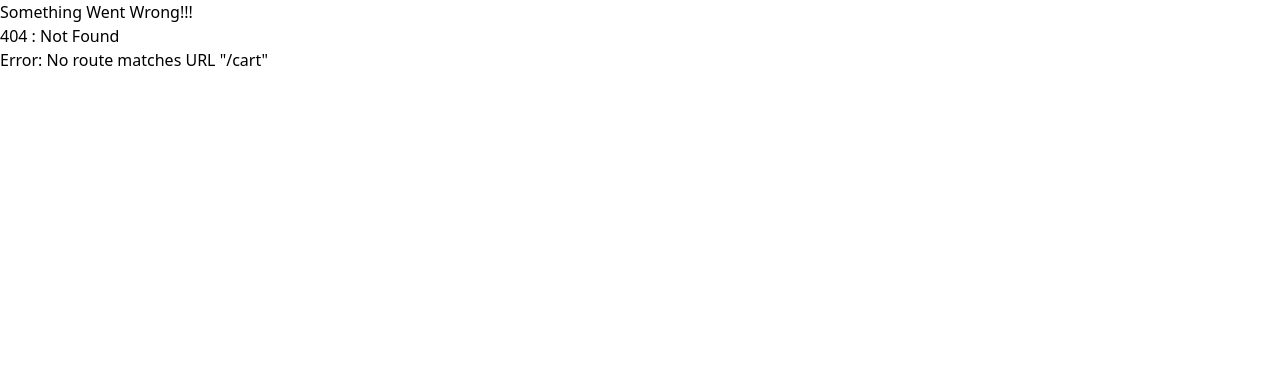
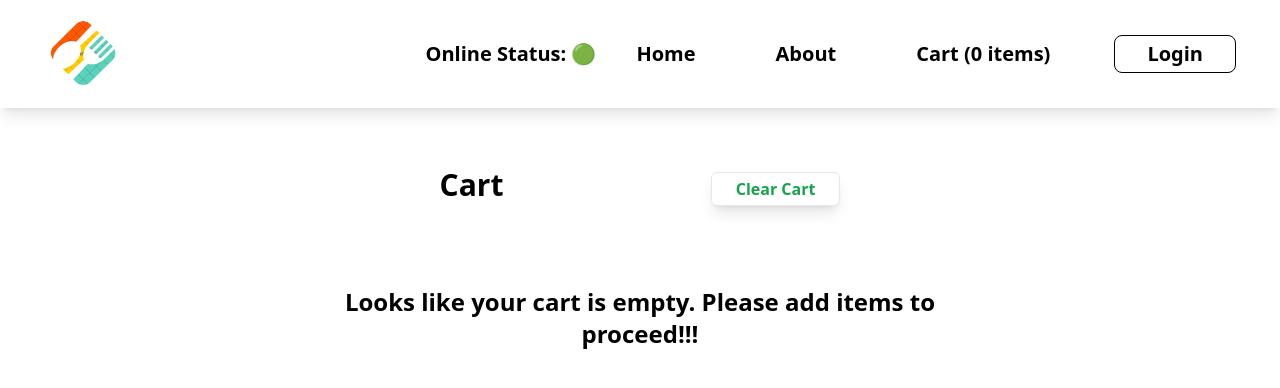
Before and after one commit to AshwinKumarSharma/Food-Delivery-App, a React (Vite) app: page /cart in a window 1280 px wide. Before the commit this address had no page. Shown: the top 388 px of the page. Built offline with nearby package versions, Linux system fonts and the light colour scheme.

Commit message:
added cart page and functionality using redux toolit

```diff
--- a/package.json
+++ b/package.json
@@ -24,8 +24,10 @@
     "@fortawesome/free-regular-svg-icons": "^6.4.0",
     "@fortawesome/free-solid-svg-icons": "^6.4.0",
     "@fortawesome/react-fontawesome": "^0.2.0",
+    "@reduxjs/toolkit": "^1.9.5",
     "react": "^18.2.0",
     "react-dom": "^18.2.0",
+    "react-redux": "^8.1.2",
     "react-router-dom": "^6.14.2"
   },
   "browserslist": [
--- a/src/App.js
+++ b/src/App.js
@@ -6,14 +6,19 @@ import { Outlet, RouterProvider, createBrowserRouter } from "react-router-dom";
 import About from "./components/About";
 import Error from "./components/Error";
 import RestaurantMenu from "./components/RestaurantMenu";
+import { Provider } from "react-redux";
+import appStore from "./utils/appStore";
+import Cart from "./components/Cart";
 
 
 
 const AppLayout = () => (
-    <div className="app">
-        <Header />
-        <Outlet />
-    </div>
+    <Provider store={appStore}>
+        <div className="app">
+            <Header />
+            <Outlet />
+        </div>
+    </Provider>
 );
 
 const appRouter = createBrowserRouter([
@@ -32,7 +37,11 @@ const appRouter = createBrowserRouter([
             {
                 path: "/restaurant/:restaurantId",
                 element: <RestaurantMenu />
-            }
+            },
+            {
+                path: "/cart",
+                element: <Cart />
+            },
         ],
         errorElement: <Error />
     },
--- /dev/null
+++ b/src/components/Cart.js
@@ -0,0 +1,30 @@
+import { useDispatch, useSelector } from "react-redux";
+import MenuListItems from "./MenuListItems";
+import { store } from "@reduxjs/toolkit";
+import { clearCart } from "../utils/cartSlice";
+
+const Cart = () => {
+
+    const cartItems = useSelector((store) => store.cart.items)
+
+    const dispatch = useDispatch();
+
+    const handleClearCart = () => {
+        dispatch(clearCart());
+    }
+
+    return (
+        <div className="text-center p-4 w-6/12  m-auto">
+            <div className="flex items-center justify-around my-10">
+                <h1 className="text-3xl font-bold">Cart</h1>
+                <button className="px-6 py-1 mt-2 font-semibold text-green-600 border border-gray-200 rounded-md bg-white shadow-lg" onClick={handleClearCart}>Clear Cart</button>
+            </div>
+            {cartItems.length === 0 && <h1 className="text-2xl font-semibold mt-20">Looks like your cart is empty. Please add items to proceed!!!</h1>}
+            <div className="">
+                <MenuListItems itemsList={cartItems}/>
+            </div>
+        </div>
+    )
+};
+
+export default Cart;
--- a/src/components/Header.js
+++ b/src/components/Header.js
@@ -2,11 +2,15 @@ import { Link } from "react-router-dom";
 import logo from "../images/logo.png";
 import { useState } from "react";
 import useOnlineStatus from "../utils/useOnlineStatus";
+import { useSelector } from "react-redux";
+import { store } from "@reduxjs/toolkit";
 
 const Header = () => {
 
     const [btnName, setBtnName] = useState("Login");
     const onlineStatus = useOnlineStatus()
+
+    const cartItems = useSelector((store) => store.cart.items);
 
     return (
         <div className="flex justify-between x-5 items-center shadow-lg">
@@ -18,7 +22,7 @@ const Header = () => {
                     <li>Online Status: {onlineStatus ? "🟢" : "🔴"}</li>
                     <li className="p-5 m-5 cursor-pointer"><Link to="/">Home</Link></li>
                     <li className="p-5 m-5 cursor-pointer"><Link to="/about">About</Link></li>
-                    <li className="p-5 m-5 cursor-pointer">Cart</li>
+                    <li className="p-5 m-5 cursor-pointer"><Link to="/cart">Cart ({cartItems.length} items)</Link></li>
                     <button className=" cursor-pointer border border-black px-8 m-6 rounded-lg py-1" onClick={() => {
                        (btnName === "Login") ? setBtnName("Logout") : setBtnName("Login");
                     }}>{btnName}</button>
--- a/src/components/MenuCategory.js
+++ b/src/components/MenuCategory.js
@@ -3,12 +3,11 @@ import { FontAwesomeIcon } from "@fortawesome/react-fontawesome";
 import MenuListItems from "./MenuListItems";
 import { useState } from "react";
 
-const MenuCategory = ({data}) => {
-
-    const [showMenuList, setShowMenuList] = useState(false);
+const MenuCategory = ({data, showMenuList, setShowIndex}) => {
 
     const handleClick = () => {
-        showMenuList ? setShowMenuList(false) : setShowMenuList(true);
+        setShowIndex();
+
     }
     return (
         <div>
--- a/src/components/MenuListItems.js
+++ b/src/components/MenuListItems.js
@@ -1,6 +1,15 @@
+import { useDispatch } from "react-redux";
 import { CDN_IMG } from "../utils/constants";
+import { addItems } from "../utils/cartSlice";
 
 const MenuListItems = ({itemsList}) => {
+
+    const dispatch = useDispatch();
+
+    const handleAddItem = (items) => {
+        dispatch(addItems(items));
+    }
+
     return (
         <div>
             {itemsList.map((items) => (
@@ -11,10 +20,14 @@ const MenuListItems = ({itemsList}) => {
                         <p className="text-sm text-gray-400 py-4">{items.card.info.description}</p>
                     </div>
                     <div className="w-3/12 p-4">
-                        <div className="absolute">
-                            <button className="px-6 py-1 mx-7 my-20 font-semibold text-green-600 border border-gray-200 rounded-md bg-white shadow-lg">ADD +</button>
-                        </div>
-                        <img className="w-full h-24 rounded-lg" src={CDN_IMG+items.card.info.imageId}/>
+                        {items.card.info.imageId ?
+                        <>
+                            <div className="absolute">
+                                <button className="px-6 py-1 mx-7 my-20 font-semibold text-green-600 border border-gray-200 rounded-md bg-white shadow-lg" onClick={() => handleAddItem(items)}>ADD +</button>
+                            </div>
+                            <img className="w-full h-24 rounded-lg" src={CDN_IMG+items.card.info.imageId}/>
+                        </> :
+                            <button className="px-6 py-1 font-semibold text-green-600 border border-gray-200 rounded-md bg-white shadow-lg" onClick={() => handleAddItem(items)}>ADD +</button>}
                     </div>
                 </div>
             ))}
--- a/src/components/RestaurantCard.js
+++ b/src/components/RestaurantCard.js
@@ -5,8 +5,6 @@ import { faStar } from "@fortawesome/free-regular-svg-icons";
 const RestaurantCard = (props) => {
     const {resData} = props;
     const {cloudinaryImageId, name, cuisines, avgRating, costForTwo, sla} = resData;
-
-    // const {resName, cuisines} = props;
 
     return (
         <div className="p-4 mx-4 mb-1 w-[250px] cursor-pointer hover:scale-95 duration-300">
--- a/src/components/RestaurantMenu.js
+++ b/src/components/RestaurantMenu.js
@@ -5,7 +5,7 @@ import { MENU_API } from "../utils/constants";
 import MenuCategory from "./MenuCategory";
 
 const RestaurantMenu = () => {
-
+    const [showIndex, setShowIndex] = useState(0);
     const [resInfo, setResInfo] = useState(null);
     const { restaurantId } = useParams();
 
@@ -33,8 +33,13 @@ const RestaurantMenu = () => {
         <div className="text-center">
             <h1 className="font-bold my-6 text-2xl">{name}</h1>
             <p className="font-bold">{cuisines.join(", ")}</p>
-            {categories.map((category) => (
-            <MenuCategory key={category?.card.card.title} data={category?.card.card} />
+            {categories.map((category, index) => (
+            <MenuCategory
+             key={category?.card.card.title}
+             data={category?.card.card}
+             showMenuList={index === showIndex ? true : false}
+             setShowIndex={() => setShowIndex(index)}
+            />
             ))}
         </div>
     )
--- /dev/null
+++ b/src/utils/appStore.js
@@ -0,0 +1,10 @@
+import { configureStore } from "@reduxjs/toolkit";
+import cartReducer from "./cartSlice";
+
+const appStore = configureStore({
+    reducer: {
+        cart: cartReducer,
+    }
+});
+
+export default appStore;
--- /dev/null
+++ b/src/utils/cartSlice.js
@@ -0,0 +1,23 @@
+import { createSlice } from "@reduxjs/toolkit";
+
+const cartSlice = createSlice({
+    name: "Cart",
+    initialState: {
+        items: [],
+    },
+    reducers: {
+        addItems: (state, action) => {
+            state.items.push(action.payload);
+        },
+        removeItems: (state, action) => {
+            state.items.pop();
+        },
+        clearCart: (state, action) => {
+            state.items.length = 0;
+        },
+    },
+});
+
+export const {addItems, removeItems, clearCart} = cartSlice.actions;
+
+export default cartSlice.reducer;
```
Also changed, not shown: 1 other file (tests, documents, lock files or other folders).
